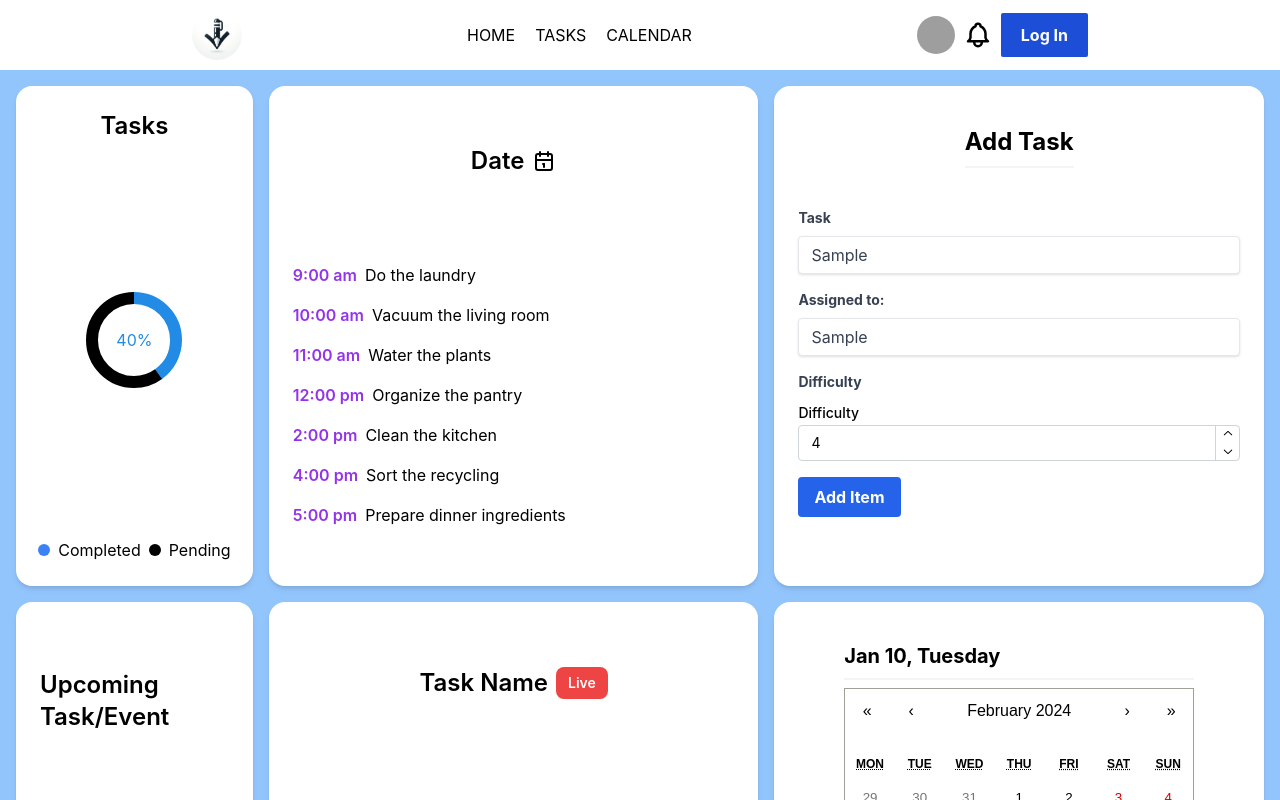
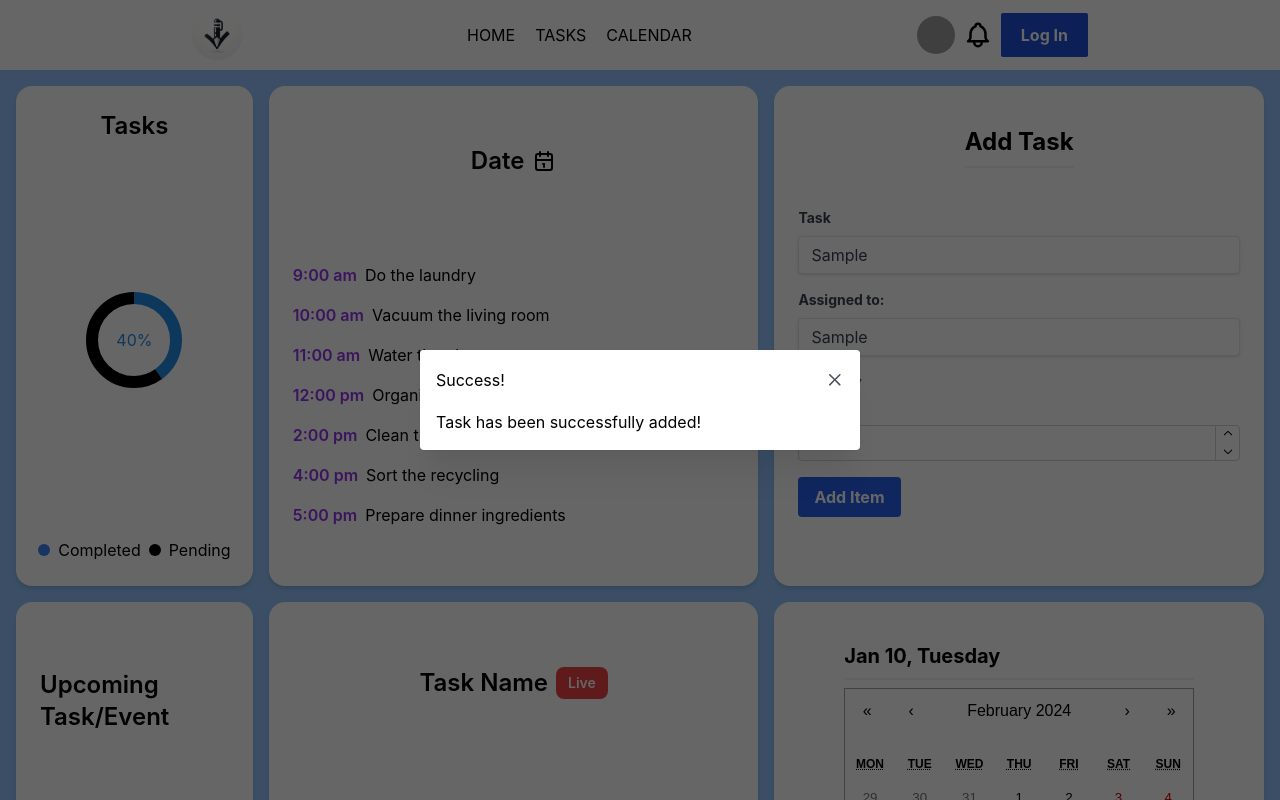
Before and after one commit to brosmar18/todo-app, a React (Vite) app: page / in a window 1280 px wide. Both pictures are taken after typing "Sample", "Sample" into the empty fields and a click on the button "Add Item". Shown: the top 800 px of the page. Built offline with nearby package versions, Linux system fonts and the light colour scheme; grey boxes are pictures that could not be loaded.

Commit message:
Task added successfully modal added

```diff
--- a/src/Components/HomeComponents/AddTask/index.jsx
+++ b/src/Components/HomeComponents/AddTask/index.jsx
@@ -2,12 +2,13 @@ import useForm from "../../../hooks/form";
 import { v4 as uuid } from 'uuid';
 import { useTasks } from "../../../context/TaskContext";
 import { useState } from "react";
-import { NumberInput } from "@mantine/core";
+import { NumberInput, Modal } from "@mantine/core";
 
 const AddTask = () => {
     const { addTask } = useTasks();
     const [defaultValues] = useState({ difficulty: 4 });
     const { handleChange, handleSubmit: handleFormSubmit } = useForm(submitForm, defaultValues);
+    const [openModal, setOpenModal] = useState(false);
 
     function submitForm(values) {
         addTask({
@@ -15,11 +16,20 @@ const AddTask = () => {
             id: uuid(),
             complete: false,
         });
+        setOpenModal(true);
     }
 
 
     return (
         <div className="bg-white p-6 rounded-2xl shadow-md flex flex-col items-center space-y-4 row-start-5 md:row-start-3 md:col-start-1 md:col-span-2 lg:row-start-1 lg:col-start-4 lg:col-span-2">
+            <Modal
+                opened={openModal}
+                onClose={() => setOpenModal(false)}
+                title="Success!"
+                centered
+            >
+                <p>Task has been successfully added!</p>
+            </Modal>
             <div className="px-6 py-4">
                 <p className="font-bold text-2xl mb-2">Add Task</p>
                 <div className="border-b-2 border-gray-100 mb-2" />
@@ -59,7 +69,7 @@ const AddTask = () => {
                 </fieldset>
                 <button className="bg-blue-600 hover:bg-blue-700 text-white font-bold py-2 px-4 rounded focus:outline-none focus:shadow-outline" type="submit">Add Item</button>
             </form>
-        </div>
+        </div >
     )
 }
 
```
